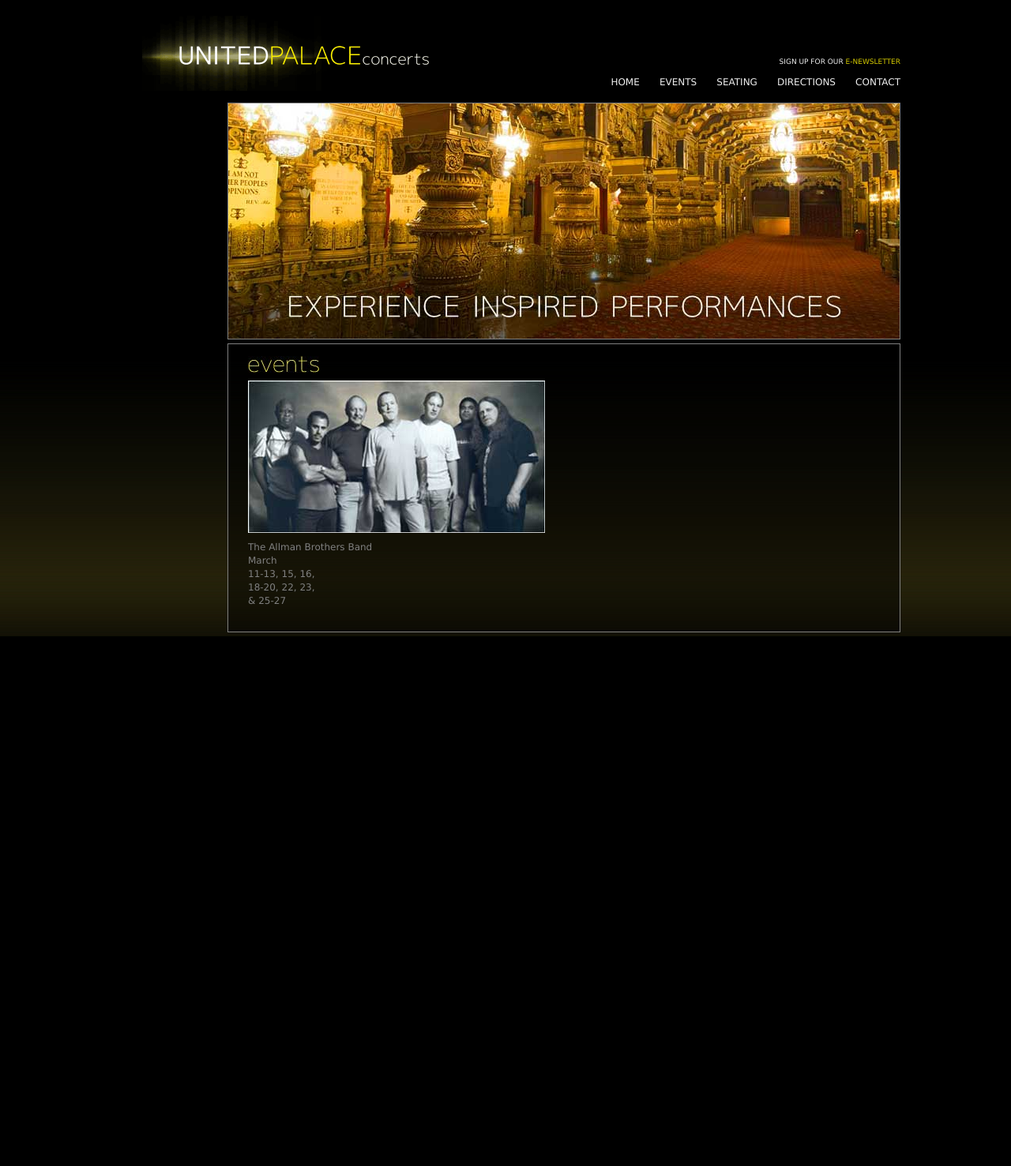
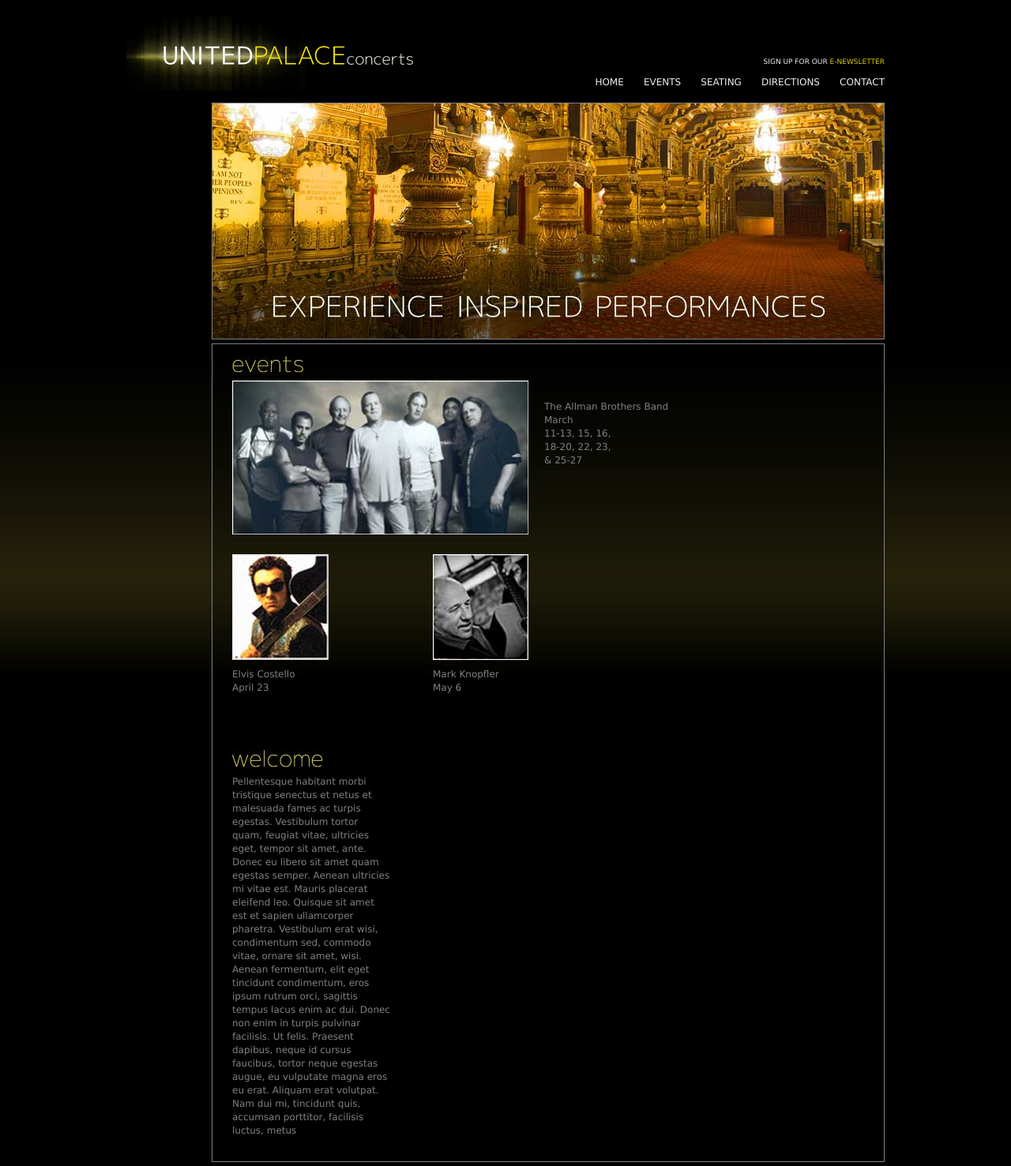
Before and after one commit to JGrubb/United-Palace, a PHP site: page / in a window 1280 px wide. Shown: the whole page at 79% size. Before the commit the page ends 806 px from the top, so only its background shows below. Run offline with PHP 8.4, Linux system fonts and the light colour scheme.

Commit message:
added rest of the events markup.  Still flogging the styesheet.

```diff
--- a/css/style.css
+++ b/css/style.css
@@ -5,14 +5,14 @@
 body {
 	width: 100%;
 	height: 100%;
-	background: url(../images/bg.jpg) repeat-x #000;
+	background: url(../images/bg.jpg) fixed repeat-x #000;
 
 }
 
 #wrapper {
 	position: relative;
 	height: inherit;
-	width: 1000px;
+	width: 960px;
 	margin: auto;
 	font-family: verdana;
 	color: #fff;
@@ -24,7 +24,7 @@ body {
 }
 
 #logo {
- 	margin: 20px 0 0 40px;
+ 	margin: 20px 0 0 0;
 }
 
 #header-wrap {
@@ -65,8 +65,8 @@ ul.topnav a {
 
 #content-wrapper {
 	width: 852px;
-	margin: 5px 0 5px 148px;
-	background: rgba(0,0,0,.4);}
+	margin: 5px 0 5px 108px;
+	background: rgba(0,0,0,.2);}
 
 #banner {
 	border: 1px solid #808080;
@@ -77,6 +77,7 @@ ul.topnav a {
 	border: 1px solid #808080;
 	margin-top: 5px;
 	padding: 15px 40px 30px 25px;
+	min-height: 430px;
 }
 
 #content-area img {
@@ -89,19 +90,39 @@ ul.topnav a {
 	line-height: 17px;
 }
 
+img.home-header {
+	margin-bottom: 40px;
+}
+
 #homepage-events {
 	width: 500px;
+	float: left;
 }
 
-#top-event {
-	width: inherit;
-	height: 195px;
+.home-info {
+	float: right;
 }
 
-#top-event .event-info {
-	position: absolute; top: 0; right: 0;}
+#main-event {
+	width: inherit;
+	height: 150px;
+}
+
+.main-info {
+	position: relative; top: -180px; right: -395px;}
+
+#sub-wrapper {
+	position: relative; top: -70px;
+}
+
+.sub {
+	float: left;
+}
+
+.space {
+	margin-left: 132px;}
 
 #homepage-welcome {
-	display: none;
-	width: 275px;
+
+	width: 200px;
 }
--- a/index.html
+++ b/index.html
@@ -37,28 +37,40 @@
 		</div>
 		<div id="content-area">
 			<div id="homepage-events">
-				<img src="images/events.jpg" class="home-image" alt="events" />
-				<div class="top-event">
-					<img src="images/allmans-thumb.jpg" alt="Allman Brothers Band" />
-					<div class="event-info">
-						<p class="band-name">The Allman Brothers Band</p>
+				<img src="images/events.jpg" class="home-header" alt="events" />
+				<div class="main-event">
+					<img src="images/allmans-thumb.jpg" alt="Allman Brothers Band" class="home-image" width=375 height=195 />
+					<div class="main-info">
+						<p class="home-band">The Allman Brothers Band</p>
 						<p class="home-date">March</p>
 						<p class="home-days">11-13, 15, 16,<br />
 						18-20, 22, 23,<br />
 						& 25-27</p>
-					</div><!--end event-info div-->
-				</div><!--end top event-->
-				<div class="sub-1">
-				</div>
-				<div class="sub-2">
-				</div>
-			</div>
+					</div>
+				</div><!--main event-->
+				<div id="sub-wrapper">
+					<div class="sub">
+						<img src="images/elvis-thumb.jpg" alt="Elvis Costello" />
+						<div class="event-info">
+							<p class="home-band">Elvis Costello</p>
+							<p class="home-date">April 23</p>
+						</div>
+					</div>
+					<div class="sub space">
+						<img src="images/knopfler-thumb.jpg" alt="Mark Knopfler" />
+						<div class="event-info">
+							<p class="home-band">Mark Knopfler</p>
+							<p class="home-date">May 6</p>
+						</div>
+					</div>
+				</div><!--sub wrapper-->
+			</div><!--home events-->
 			<div id="homepage-welcome">
-				<img src="images/welcome.jpg" alt="welcome" />
+				<img src="images/welcome.jpg" class="home-header" alt="welcome" />
 				<p>Pellentesque habitant morbi tristique senectus et netus et malesuada fames ac turpis egestas. Vestibulum tortor quam, feugiat vitae, ultricies eget, tempor sit amet, ante. Donec eu libero sit amet quam egestas semper. Aenean ultricies mi vitae est. Mauris placerat eleifend leo. Quisque sit amet est et sapien ullamcorper pharetra. Vestibulum erat wisi, condimentum sed, commodo vitae, ornare sit amet, wisi. Aenean fermentum, elit eget tincidunt condimentum, eros ipsum rutrum orci, sagittis tempus lacus enim ac dui. Donec non enim in turpis pulvinar facilisis. Ut felis. Praesent dapibus, neque id cursus faucibus, tortor neque egestas augue, eu vulputate magna eros eu erat. Aliquam erat volutpat. Nam dui mi, tincidunt quis, accumsan porttitor, facilisis luctus, metus</p>
 			</div>
-		</div>
-	</div>
+		</div><!--content area-->
+	</div><!--content wrapper-->
 
 	<div id="footer">
 
```
